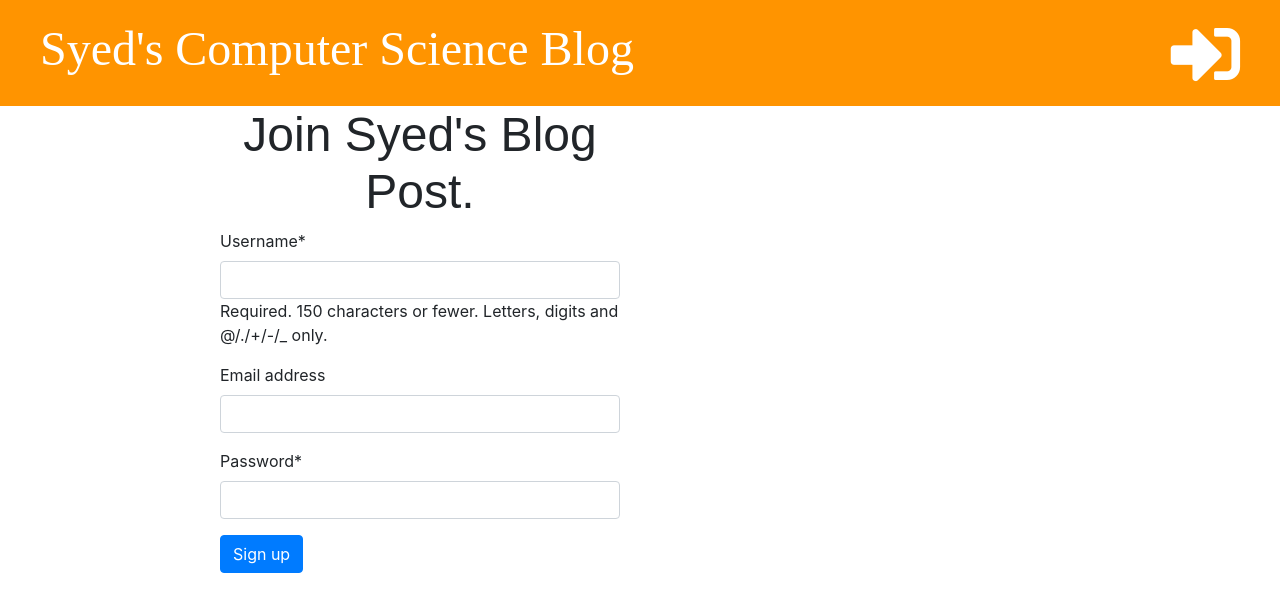
After one commit to syed1972/mysite1, a Django app: page /signup/ in a window 1280 px wide. The commit adds this page. Shown: the top 612 px of the page. Run offline with Django 3.2, Linux system fonts and the light colour scheme; some libraries are stand-ins or nearby versions.

Commit message:
Add feature for new users to sign up.

```diff
--- a/blog/forms.py
+++ b/blog/forms.py
@@ -1,5 +1,9 @@
 from django import forms
 from .models import Post, Comment
+from django.contrib.auth.models import User
+
+from crispy_forms.helper import FormHelper
+from crispy_forms.layout import Submit
 
 
 class PostForm(forms.ModelForm):
@@ -11,3 +15,12 @@ class CommentForm(forms.ModelForm):
     class Meta:
         model = Comment
         fields = ('text',)
+
+class UserForm(forms.ModelForm):
+    password = forms.CharField(widget=forms.PasswordInput())
+    helper = FormHelper()
+    helper.form_method = 'POST'
+    helper.add_input(Submit('Sign up', 'Sign up', css_class='btn-primary'))
+    class Meta:
+        model = User
+        fields = ('username', 'email', 'password',)
--- /dev/null
+++ b/blog/templates/blog/signup.html
@@ -0,0 +1,15 @@
+{% extends 'blog/base.html' %}
+
+{% block title %}Signup{% endblock %}
+
+{% load crispy_forms_tags %}
+
+{% block content %}
+    <div class="panel panel-default" style="width: 400px; margin: 0 auto;">
+        <h3 style="text-align: center; font-family: sans-serif">Join Syed's Blog Post.</h3>
+        <div class="panel-body">
+            {% crispy form %}
+        </div>
+    </div>
+
+{% endblock %}
--- a/blog/templates/registration/login.html
+++ b/blog/templates/registration/login.html
@@ -9,4 +9,5 @@
         {{ form.as_p }}
     <button type="submit" class="btn btn-primary">Login</button>
     </form>
+    <p>Don't have an account? <a href="{% url 'signup' %}">Sign Up Here</a></p>
 {% endblock %}
--- a/blog/urls.py
+++ b/blog/urls.py
@@ -46,4 +46,8 @@ urlpatterns = [
     # mydjangosite.com/comment/2/approve --> online
     path('comment/<int:pk>/approve/', views.comment_approve, name='comment_approve'),
 
+    # 127.0.0.1:8000/signup --> local
+    # mydjangosite.com/signup --> online
+    path('signup/', views.signup, name='signup'),
+
 ]
--- a/blog/views.py
+++ b/blog/views.py
@@ -2,7 +2,7 @@ from django.shortcuts import render
 from django.shortcuts import render, get_object_or_404, redirect
 from django.contrib.auth.decorators import login_required
 from django.utils import timezone
-from .forms import PostForm, CommentForm
+from .forms import PostForm, CommentForm, UserForm
 from .models import Post, Comment
 from django.contrib.auth.models import User
 from django.contrib.auth import login
@@ -102,3 +102,15 @@ def comment_approve(request, pk):
     comment = get_object_or_404(Comment, pk=pk)
     comment.approve()
     return redirect('post_detail', pk=comment.post.pk)
+
+
+def signup(request):
+    if request.method == 'POST':
+        form = UserForm(request.POST)
+        if form.is_valid():
+            new_user = User.objects.create_user(**form.cleaned_data)
+            login(request, new_user)
+            return redirect('/')
+    else:
+        form = UserForm()
+    return render(request, 'blog/signup.html', {'form': form})
--- a/mysite/settings.py
+++ b/mysite/settings.py
@@ -27,6 +27,8 @@ DEBUG = True
 
 ALLOWED_HOSTS = []
 
+CRISPY_TEMPLATE_PACK = 'bootstrap3'
+
 LOGIN_REDIRECT_URL = 'post_list'
 LOGOUT_REDIRECT_URL = '/'
 
@@ -42,6 +44,7 @@ INSTALLED_APPS = [
     'django.contrib.messages',
     'django.contrib.staticfiles',
     'blog',
+    'crispy_forms',
 ]
 
 MIDDLEWARE = [
```
Also changed, not shown: db.sqlite3.
